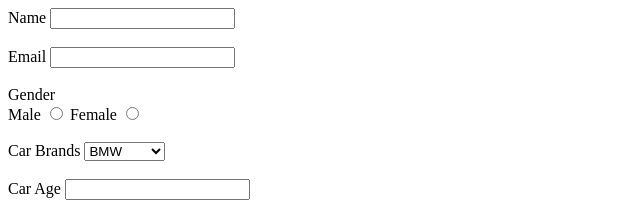
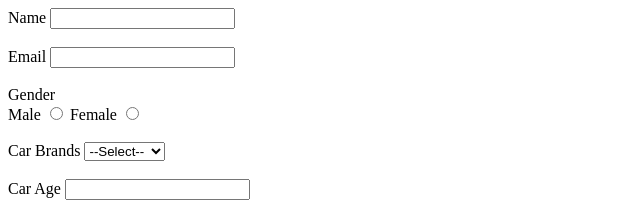
Before and after one commit to acciojob/car-insurance-form-sakshi-builds, a website: page main.html in a window 1280 px wide. Shown: the top 215 px of the page, 0-640 px from the left. Drawn offline with Linux system fonts and the light colour scheme.

Commit message:
created a submission

```diff
--- a/main.html
+++ b/main.html
@@ -22,11 +22,12 @@
 		<input type="radio" name="gender" id="female" required>
 		<br><br>
 		<label for="cars">Car Brands</label>
-		<select id="cars">
-			<option>BMW</option>
-			<option>Audi</option>
-			<option>Mercedez</option>
-		</select>
+		<select id="cars" name="cars">
+    <option value="">--Select--</option>
+    <option value="bmw">BMW</option>
+    <option value="audi">Audi</option>
+    <option value="mercedez">Mercedez</option>
+  </select>
 		<br><br>
 		<label for="carage">Car Age</label>
 		<input type="number" id="carage" required>
```
